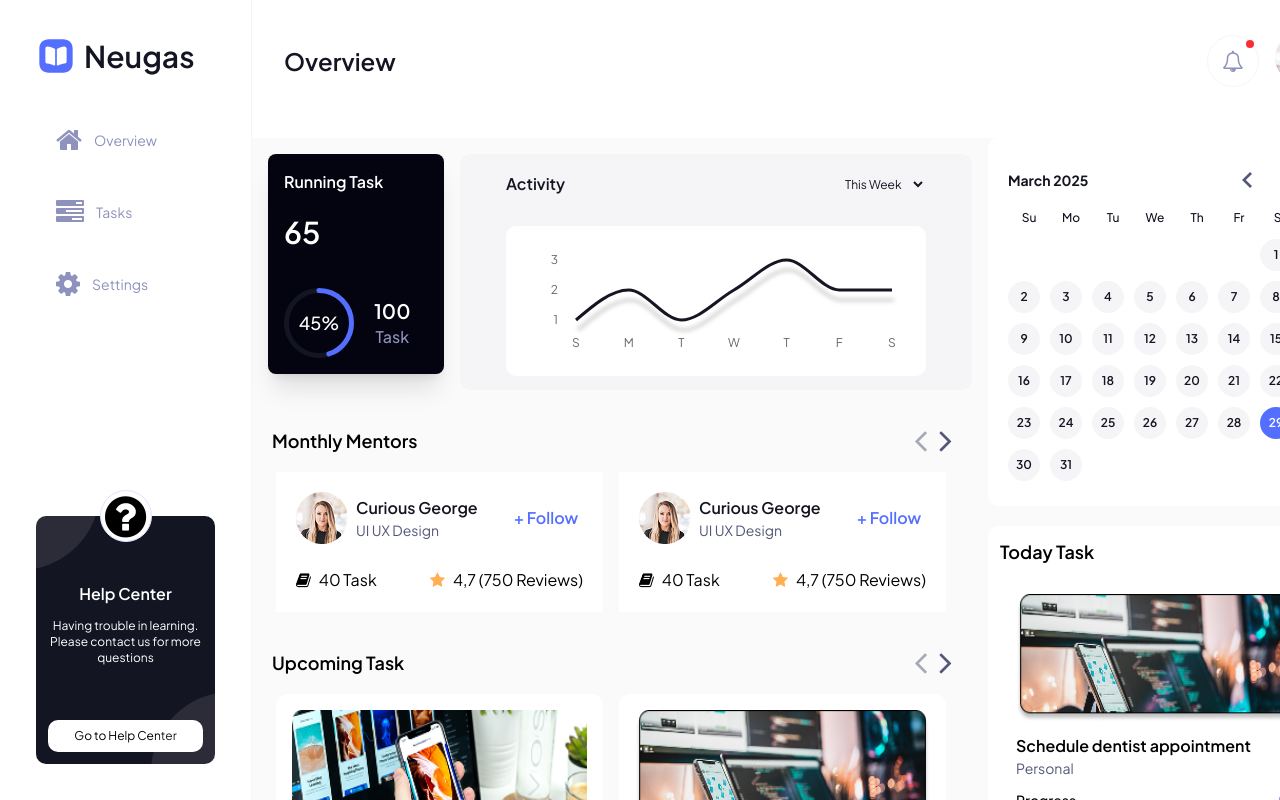
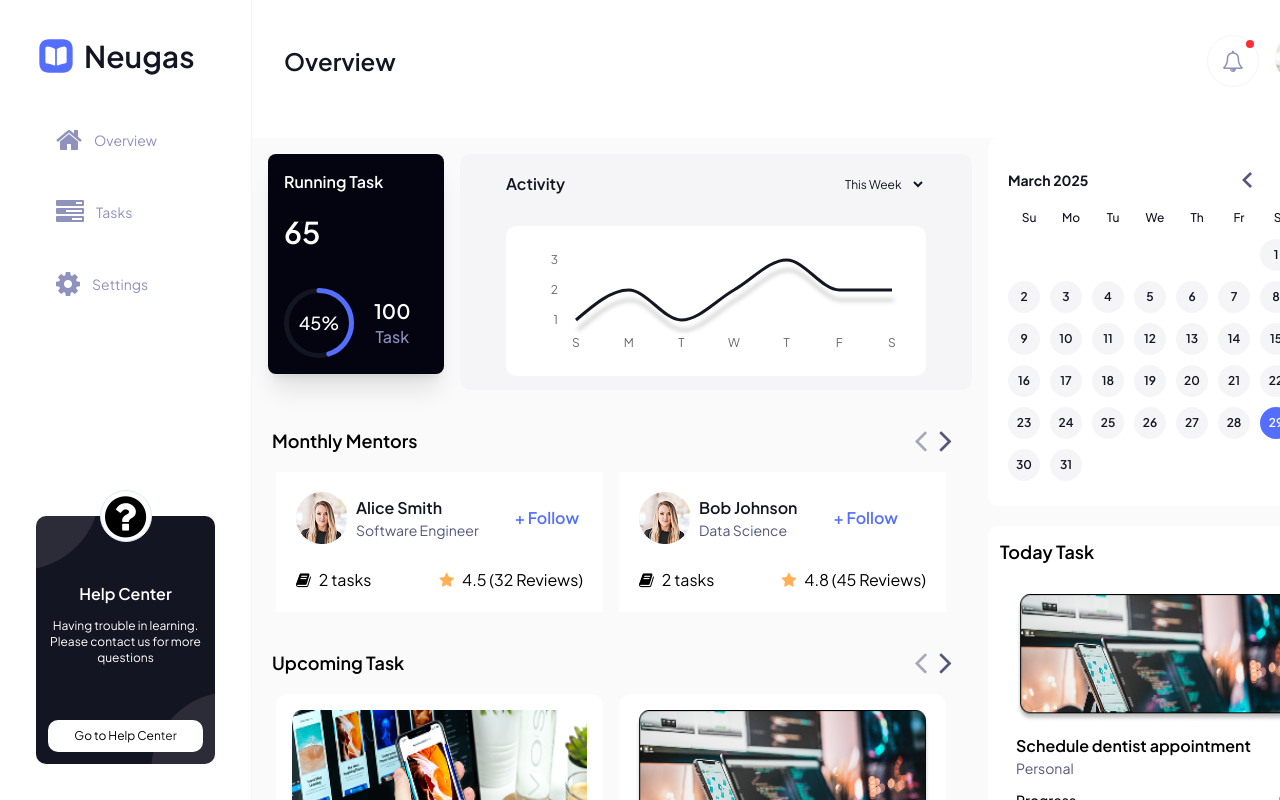
Before and after one commit to Evans-Asiedu/task-management, a React (Vite) app: page / in a window 1280 px wide. Shown: the top 800 px of the page. Built offline with nearby package versions, Linux system fonts and the light colour scheme.

Commit message:
Update MentorCard and MonthlyMentors component to pass mentors as prop

```diff
--- a/src/components/MentorCard.jsx
+++ b/src/components/MentorCard.jsx
@@ -1,6 +1,7 @@
 import React, { Component } from "react";
 
 const MentorCard = ({ mentor }) => {
+  const { name, role, tasks, stars, reviews } = mentor;
   return (
     <div className="w-[327px] h-[136px] md:h-[140px] bg-primary-0 p-5 grid grid-cols-1 content-between">
       <div className="flex flex-row justify-start">
@@ -8,8 +9,8 @@ const MentorCard = ({ mentor }) => {
           <img src="/Profil.png" alt="" />
         </div>
         <span className="mx-2 self-center">
-          <h3 className="font-semibold text-secondary-500">Curious George</h3>
-          <p className="text-sm text-secondary-400">UI UX Design</p>
+          <h3 className="font-semibold text-secondary-500">{name}</h3>
+          <p className="text-sm text-secondary-400 truncate w-full">{role}</p>
         </span>
         <button className="font-semibold text-primary-500 self-center ms-7 cursor-pointer hover:text-primary-300">
           + Follow
@@ -18,7 +19,7 @@ const MentorCard = ({ mentor }) => {
       <div className="flex flex-row justify-between">
         <span>
           <i className="fa fa-book me-2 inline" aria-hidden="true"></i>
-          <p className="inline">40 Task</p>
+          <p className="inline">{tasks.length} tasks</p>
         </span>
         <span>
           <i
@@ -26,7 +27,9 @@ const MentorCard = ({ mentor }) => {
             style={{ color: "#ffb054" }}
             aria-hidden="true"
           />
-          <p className="inline">4,7 (750 Reviews)</p>
+          <p className="inline">
+            {stars} ({reviews} Reviews)
+          </p>
         </span>
       </div>
     </div>
--- a/src/components/MonthlyMentors.jsx
+++ b/src/components/MonthlyMentors.jsx
@@ -2,10 +2,9 @@ import { useState, useEffect } from "react";
 import SliderHeader from "components/SliderHeader";
 import SliderBody from "components/SliderBody";
 import MentorCard from "components/MentorCard";
-import { data } from "src/data";
+import { mentors } from "src/data";
 
 const MonthlyMentors = () => {
-  const mentors = data.tasks;
   const [startIndex, setStartIndex] = useState(0);
   const [mentorPerView, setMentorPerView] = useState(1);
 
--- a/src/data.js
+++ b/src/data.js
@@ -163,7 +163,7 @@ export const mentors = [
   {
     id: 601,
     name: "Alice Smith",
-    role: "Software Engineer Mentor",
+    role: "Software Engineer",
     tasks: [1, 2],
     stars: 4.5,
     reviews: 32,
@@ -173,7 +173,7 @@ export const mentors = [
   {
     id: 602,
     name: "Bob Johnson",
-    role: "Data Science Mentor",
+    role: "Data Science",
     tasks: [3, 4],
     stars: 4.8,
     reviews: 45,
@@ -183,7 +183,7 @@ export const mentors = [
   {
     id: 603,
     name: "Charlie Brown",
-    role: "Product Management Mentor",
+    role: "Product Management",
     tasks: [5, 6],
     stars: 4.2,
     reviews: 20,
@@ -193,7 +193,7 @@ export const mentors = [
   {
     id: 604,
     name: "Diana Miller",
-    role: "UX Design Mentor",
+    role: "UX Design",
     tasks: [7, 8],
     stars: 4.7,
     reviews: 28,
@@ -203,7 +203,7 @@ export const mentors = [
   {
     id: 605,
     name: "Ethan Davis",
-    role: "Mobile Development Mentor",
+    role: "Mobile Development",
     tasks: [9, 10],
     stars: 4.9,
     reviews: 50,
@@ -213,7 +213,7 @@ export const mentors = [
   {
     id: 606,
     name: "Fiona White",
-    role: "Frontend Development Mentor",
+    role: "Frontend Development",
     tasks: [11, 12],
     stars: 4.6,
     reviews: 35,
@@ -223,7 +223,7 @@ export const mentors = [
   {
     id: 607,
     name: "George Green",
-    role: "DevOps Mentor",
+    role: "DevOps",
     tasks: [1, 3],
     stars: 4.3,
     reviews: 15,
@@ -233,7 +233,7 @@ export const mentors = [
   {
     id: 608,
     name: "Hannah Taylor",
-    role: "Cybersecurity Mentor",
+    role: "Cybersecurity",
     tasks: [5, 7],
     stars: 4.8,
     reviews: 40,
@@ -243,7 +243,7 @@ export const mentors = [
   {
     id: 609,
     name: "Isaac Moore",
-    role: "AI/ML Mentor",
+    role: "AI/ML",
     tasks: [9, 11],
     stars: 4.5,
     reviews: 25,
```
